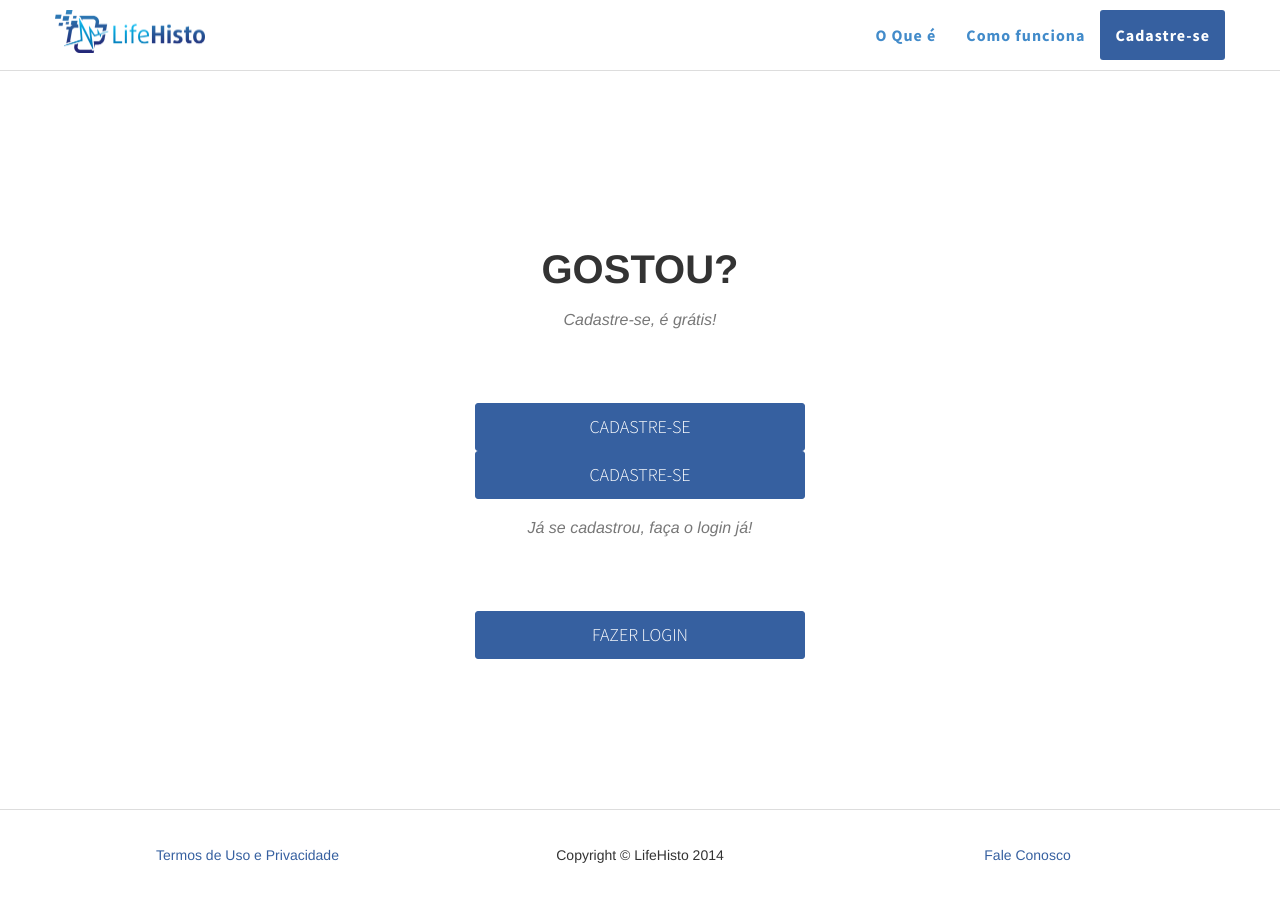
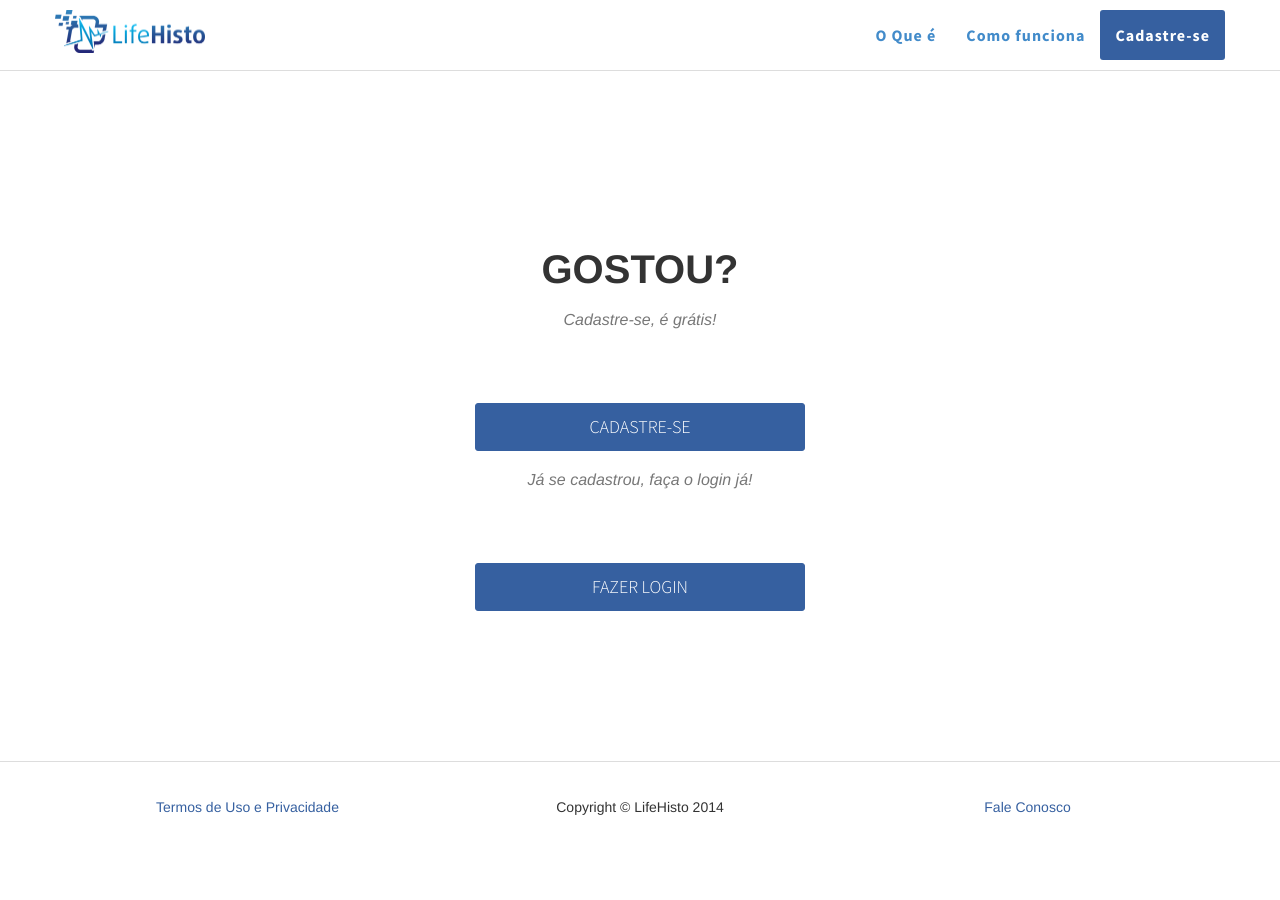
Before and after one commit to Lifehisto/lifehisto.github.io, a Jekyll site: the page built from index.html, in a window 1280 px wide and 900 px high, scrolled down 2456 px. Built offline with Jekyll 4.4.1, drawn with Linux system fonts in a browser that asks for light colours; nearby versions of some CDN libraries; library files that are not in the unit come from our copies; after the commit the page ends 3308 px from its top, so only the background shows below that.

Commit message:
Update index.html

```diff
--- a/index.html
+++ b/index.html
@@ -117,7 +117,6 @@ layout: default
                 <div class="col-lg-12 text-center">
                     <h2 class="section-heading">Gostou?</h2>
                     <h3 class="section-subheading text-muted">Cadastre-se, é grátis!</h3>
-                    <a href="https://app.lifehisto.com/users/sign_up" class="page-scroll btn btn-xl">Cadastre-se</a>
                 </div>
             </div>
             <div class="row">
@@ -127,6 +126,7 @@ layout: default
             </div>
             <div class="row">
                 <div class="col-lg-12 text-center">
+
                     <h3 class="section-subheading text-muted">Já se cadastrou, faça o login já!</h3>
                 </div>
             </div>
```
